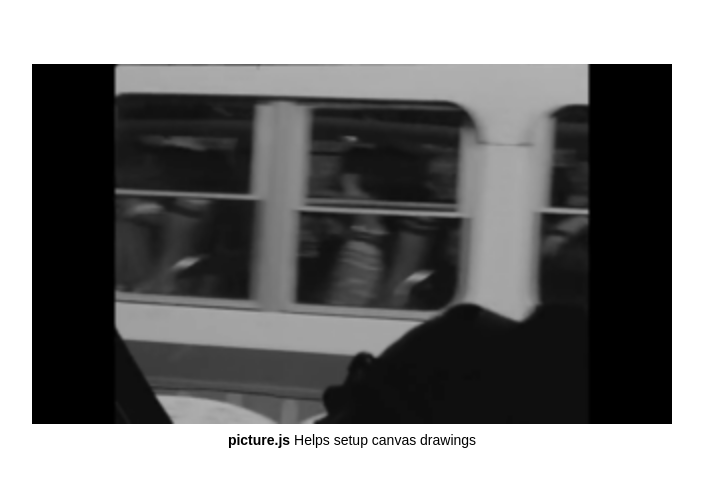
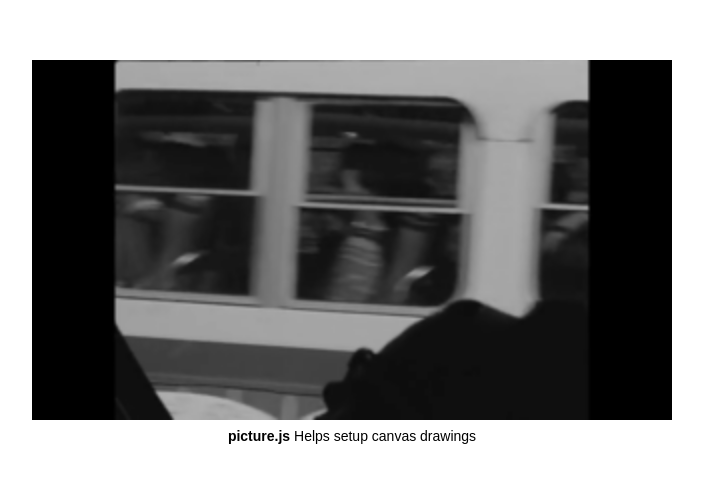
Before and after one commit to thewhodidthis/picture, a website: page example/index.html in a window 1280 px wide. Shown: the part 147-634 px from the top of the page, 288-991 px from the left. Drawn offline with Linux system fonts and the light colour scheme.

Commit message:
example: cleanup css

```diff
--- a/example/index.css
+++ b/example/index.css
@@ -27,7 +27,6 @@ p {
 figure {
   margin: auto;
   max-width: 640px;
-  padding: 1.5rem 0 1rem;
 }
 
 figcaption {
```
